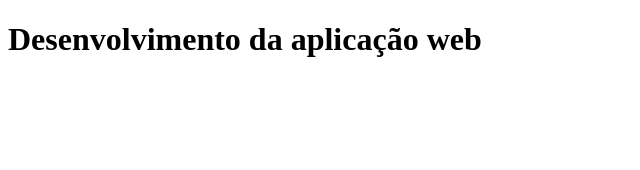
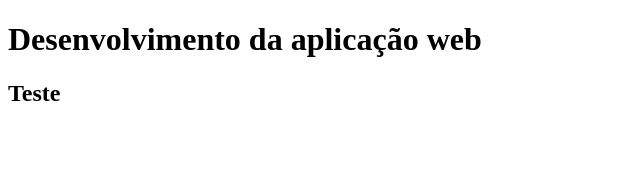
Before and after one commit to Luke0195/SchoolWeb, a React (Create React App) app: page / in a window 1280 px wide. Shown: the top 170 px of the page, without its empty margins (0-640 px from the left). Built offline with nearby package versions, Linux system fonts and the light colour scheme.

Commit message:
chore: add .env

```diff
--- a/src/App.js
+++ b/src/App.js
@@ -1,5 +1,10 @@
 import React from 'react';
 
 export default function App() {
-  return <h1> Desenvolvimento da aplicação web </h1>;
+  return (
+    <>
+      <h1> Desenvolvimento da aplicação web </h1>
+      <h2> Teste </h2>
+    </>
+  );
 }
```
Also changed, not shown: 1 other file (tests, documents, lock files or other folders).
